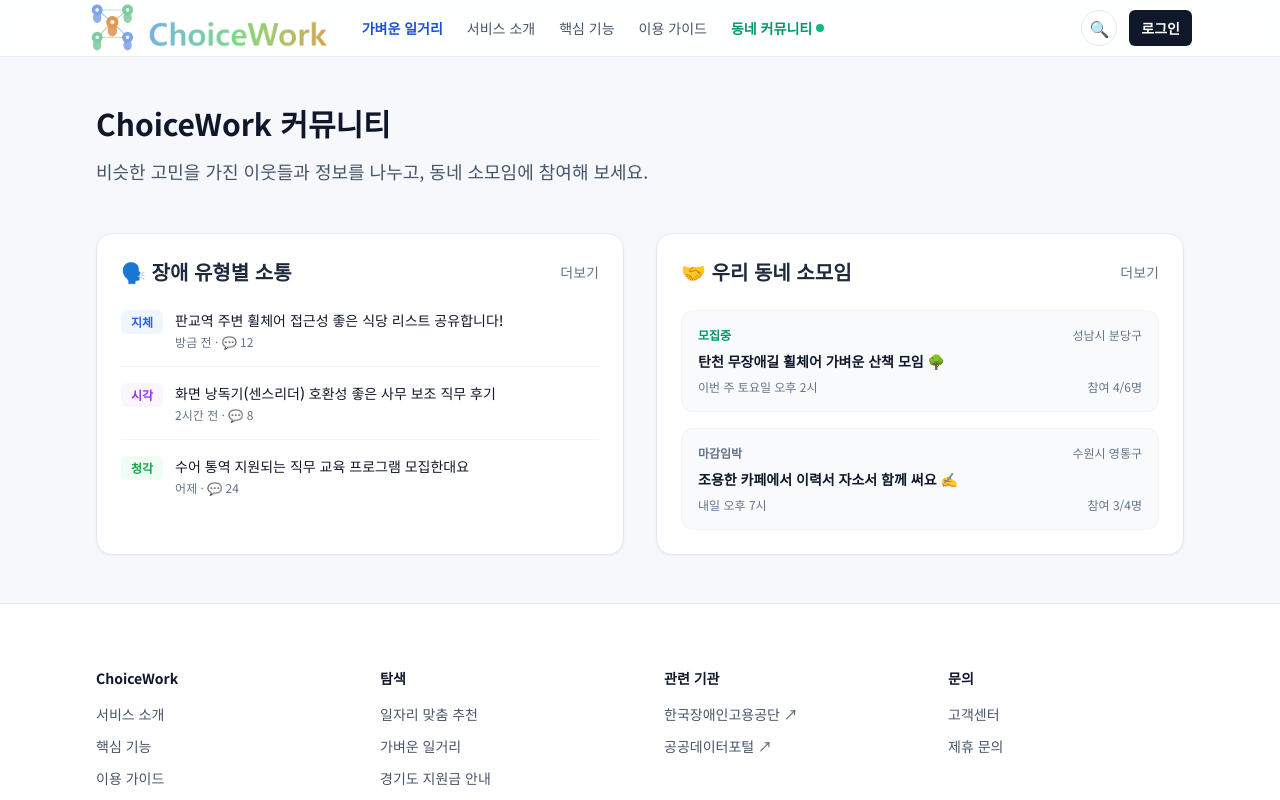
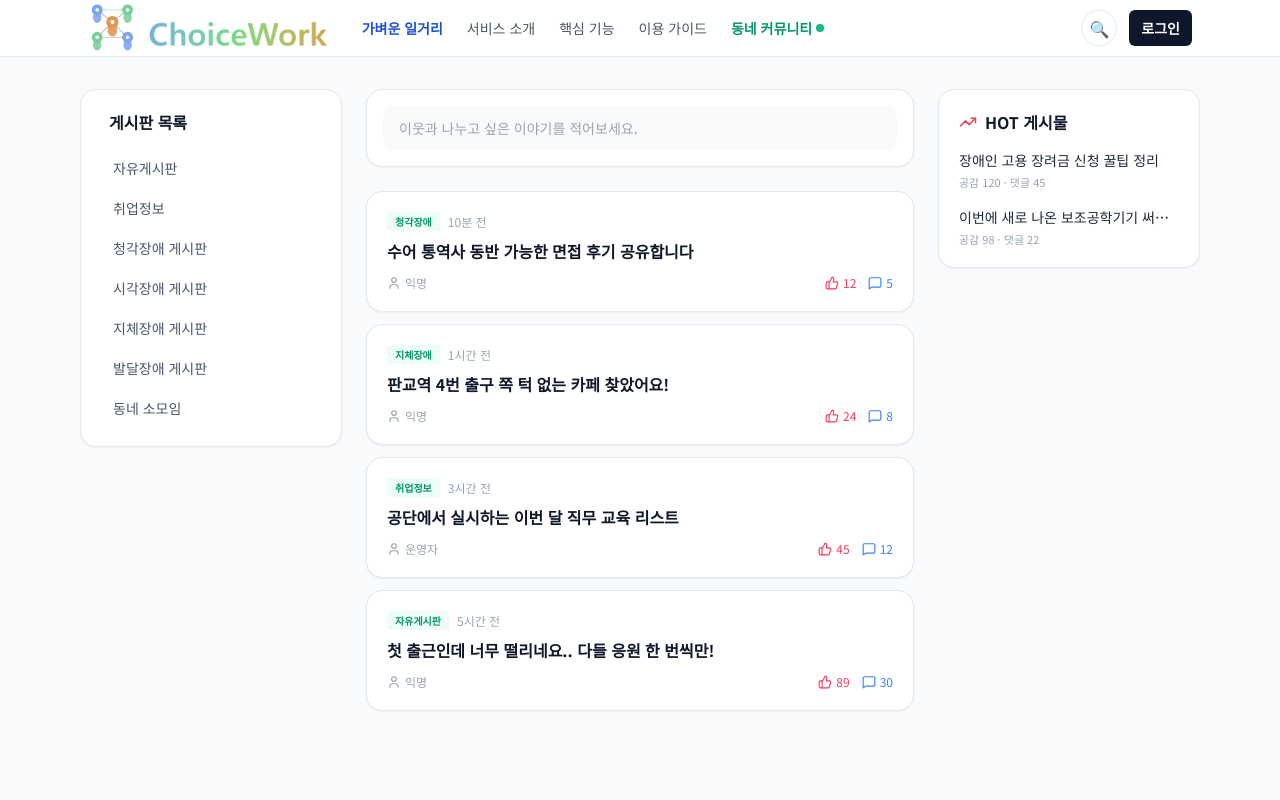
Before and after one commit to hufsacedevelopers/first_repository, a Next.js app in the folder frontend/: page /community in a window 1280 px wide. Shown: the top 800 px of the page. Built offline with nearby package versions, Linux system fonts and the light colour scheme; no server answers.

Commit message:
feat: 커뮤니티 페이지 에타 스타일 UI 구현 및 lucide-react 아이콘 패키지 추가

```diff
--- a/frontend/app/community/page.tsx
+++ b/frontend/app/community/page.tsx
@@ -1,83 +1,94 @@
 // frontend/app/community/page.tsx
 
-import Link from "next/link";
+import { MessageSquare, ThumbsUp, TrendingUp, User } from "lucide-react";
 
 export default function CommunityPage() {
+  // 예시 데이터: 실제 서비스 시에는 백엔드 API에서 가져오게 됩니다.
+  const dummyPosts = [
+    { id: 1, board: "청각장애", title: "수어 통역사 동반 가능한 면접 후기 공유합니다", author: "익명", time: "10분 전", likes: 12, comments: 5 },
+    { id: 2, board: "지체장애", title: "판교역 4번 출구 쪽 턱 없는 카페 찾았어요!", author: "익명", time: "1시간 전", likes: 24, comments: 8 },
+    { id: 3, board: "취업정보", title: "공단에서 실시하는 이번 달 직무 교육 리스트", author: "운영자", time: "3시간 전", likes: 45, comments: 12 },
+    { id: 4, board: "자유게시판", title: "첫 출근인데 너무 떨리네요.. 다들 응원 한 번씩만!", author: "익명", time: "5시간 전", likes: 89, comments: 30 },
+  ];
+
   return (
-    <div className="mx-auto max-w-6xl px-4 sm:px-6 md:px-8 py-12">
-      {/* 헤더 영역 */}
-      <div className="mb-12">
-        <h1 className="text-3xl font-bold text-slate-900 mb-4">ChoiceWork 커뮤니티</h1>
-        <p className="text-lg text-slate-600">
-          비슷한 고민을 가진 이웃들과 정보를 나누고, 동네 소모임에 참여해 보세요.
-        </p>
+    <div className="bg-slate-50 min-h-screen">
+      <div className="mx-auto max-w-6xl px-4 py-8 grid grid-cols-12 gap-6">
+
+        {/* 1. 왼쪽: 게시판 사이드바 (에브리타임 스타일) */}
+        <aside className="col-span-12 md:col-span-3 space-y-4">
+          <div className="bg-white p-5 rounded-2xl border border-slate-200 shadow-sm">
+            <h3 className="font-bold text-slate-900 mb-4 px-2">게시판 목록</h3>
+            <nav className="space-y-1">
+              {["자유게시판", "취업정보", "청각장애 게시판", "시각장애 게시판", "지체장애 게시판", "발달장애 게시판", "동네 소모임"].map((menu) => (
+                <button key={menu} className="w-full text-left px-3 py-2 text-sm text-slate-600 hover:bg-slate-50 hover:text-emerald-600 rounded-lg transition">
+                  {menu}
+                </button>
+              ))}
+            </nav>
+          </div>
+        </aside>
+
+        {/* 2. 중앙: 메인 피드 */}
+        <main className="col-span-12 md:col-span-6 space-y-4">
+          {/* 글쓰기 입력창 목업 */}
+          <div className="bg-white p-4 rounded-2xl border border-slate-200 shadow-sm mb-6">
+            <input
+              type="text"
+              placeholder="이웃과 나누고 싶은 이야기를 적어보세요."
+              className="w-full bg-slate-50 border-none rounded-xl px-4 py-3 text-sm focus:ring-2 focus:ring-emerald-500 outline-none"
+            />
           </div>
 
-      {/* 게시판 카테고리 (2단 분할) */}
-      <div className="grid grid-cols-1 md:grid-cols-2 gap-8">
-
-        {/* 1. 장애 유형별 소통 공간 */}
-        <div className="bg-white p-6 rounded-2xl border border-slate-200 shadow-sm">
-          <div className="flex justify-between items-center mb-6">
-            <h2 className="text-xl font-bold text-slate-800">🗣️ 장애 유형별 소통</h2>
-            <button className="text-sm text-slate-500 hover:text-slate-900">더보기</button>
+          {/* 게시글 리스트 */}
+          <div className="space-y-3">
+            {dummyPosts.map((post) => (
+              <div key={post.id} className="bg-white p-5 rounded-2xl border border-slate-200 shadow-sm hover:border-emerald-200 transition cursor-pointer">
+                <div className="flex items-center gap-2 mb-2">
+                  <span className="text-[10px] font-bold bg-emerald-50 text-emerald-600 px-2 py-0.5 rounded uppercase">{post.board}</span>
+                  <span className="text-xs text-slate-400">{post.time}</span>
                 </div>
-          <div className="space-y-4">
-            <div className="flex gap-3 pb-4 border-b border-slate-100">
-              <span className="px-2.5 py-1 bg-blue-50 text-blue-600 text-xs font-bold rounded-md h-fit whitespace-nowrap">지체</span>
-              <div>
-                <p className="text-sm font-medium text-slate-900 mb-1 cursor-pointer hover:underline">판교역 주변 휠체어 접근성 좋은 식당 리스트 공유합니다!</p>
-                <p className="text-xs text-slate-500">방금 전 · 💬 12</p>
+                <h4 className="font-bold text-slate-900 mb-3">{post.title}</h4>
+                <div className="flex justify-between items-center">
+                  <div className="flex items-center gap-1 text-slate-400 text-xs">
+                    <User size={14} />
+                    <span>{post.author}</span>
                   </div>
+                  <div className="flex items-center gap-3 text-slate-400">
+                    <div className="flex items-center gap-1 text-xs">
+                      <ThumbsUp size={14} className="text-rose-500" />
+                      <span className="text-rose-500">{post.likes}</span>
                     </div>
-            <div className="flex gap-3 pb-4 border-b border-slate-100">
-              <span className="px-2.5 py-1 bg-purple-50 text-purple-600 text-xs font-bold rounded-md h-fit whitespace-nowrap">시각</span>
-              <div>
-                <p className="text-sm font-medium text-slate-900 mb-1 cursor-pointer hover:underline">화면 낭독기(센스리더) 호환성 좋은 사무 보조 직무 후기</p>
-                <p className="text-xs text-slate-500">2시간 전 · 💬 8</p>
-              </div>
-            </div>
-            <div className="flex gap-3">
-              <span className="px-2.5 py-1 bg-green-50 text-green-600 text-xs font-bold rounded-md h-fit whitespace-nowrap">청각</span>
-              <div>
-                <p className="text-sm font-medium text-slate-900 mb-1 cursor-pointer hover:underline">수어 통역 지원되는 직무 교육 프로그램 모집한대요</p>
-                <p className="text-xs text-slate-500">어제 · 💬 24</p>
+                    <div className="flex items-center gap-1 text-xs">
+                      <MessageSquare size={14} className="text-blue-500" />
+                      <span className="text-blue-500">{post.comments}</span>
                     </div>
                   </div>
                 </div>
               </div>
+            ))}
+          </div>
+        </main>
 
-        {/* 2. 동네 소모임 공간 */}
-        <div className="bg-white p-6 rounded-2xl border border-slate-200 shadow-sm">
-          <div className="flex justify-between items-center mb-6">
-            <h2 className="text-xl font-bold text-slate-800">🤝 우리 동네 소모임</h2>
-            <button className="text-sm text-slate-500 hover:text-slate-900">더보기</button>
+        {/* 3. 오른쪽: HOT 게시물 & 실시간 인기글 */}
+        <aside className="hidden md:block col-span-3 space-y-4">
+          <div className="bg-white p-5 rounded-2xl border border-slate-200 shadow-sm">
+            <div className="flex items-center gap-2 mb-4">
+              <TrendingUp size={18} className="text-rose-500" />
+              <h3 className="font-bold text-slate-900">HOT 게시물</h3>
             </div>
             <div className="space-y-4">
-            <div className="p-4 rounded-xl border border-slate-100 bg-slate-50 hover:bg-slate-100 transition cursor-pointer">
-              <div className="flex justify-between mb-2">
-                <span className="text-xs font-bold text-emerald-600">모집중</span>
-                <span className="text-xs text-slate-500">성남시 분당구</span>
+              <div className="cursor-pointer group">
+                <p className="text-sm font-medium text-slate-800 group-hover:text-emerald-600 line-clamp-1">장애인 고용 장려금 신청 꿀팁 정리</p>
+                <p className="text-[11px] text-slate-400 mt-1">공감 120 · 댓글 45</p>
               </div>
-              <p className="text-sm font-bold text-slate-900 mb-2">탄천 무장애길 휠체어 가벼운 산책 모임 🌳</p>
-              <div className="flex justify-between items-center text-xs text-slate-500">
-                <span>이번 주 토요일 오후 2시</span>
-                <span>참여 4/6명</span>
-              </div>
-            </div>
-            <div className="p-4 rounded-xl border border-slate-100 bg-slate-50 hover:bg-slate-100 transition cursor-pointer">
-              <div className="flex justify-between mb-2">
-                <span className="text-xs font-bold text-slate-500">마감임박</span>
-                <span className="text-xs text-slate-500">수원시 영통구</span>
-              </div>
-              <p className="text-sm font-bold text-slate-900 mb-2">조용한 카페에서 이력서 자소서 함께 써요 ✍️</p>
-              <div className="flex justify-between items-center text-xs text-slate-500">
-                <span>내일 오후 7시</span>
-                <span>참여 3/4명</span>
+              <div className="cursor-pointer group">
+                <p className="text-sm font-medium text-slate-800 group-hover:text-emerald-600 line-clamp-1">이번에 새로 나온 보조공학기기 써보신 분?</p>
+                <p className="text-[11px] text-slate-400 mt-1">공감 98 · 댓글 22</p>
               </div>
             </div>
           </div>
-        </div>
+        </aside>
 
       </div>
     </div>
--- a/frontend/package.json
+++ b/frontend/package.json
@@ -9,6 +9,7 @@
     "lint": "next lint"
   },
   "dependencies": {
+    "lucide-react": "^1.14.0",
     "next": "^16.2.4",
     "react": "^19.2.0",
     "react-dom": "^19.2.0"
```
Also changed, not shown: 1 other file (tests, documents, lock files or other folders). Lines whose indentation alone changed are shown as unchanged.
